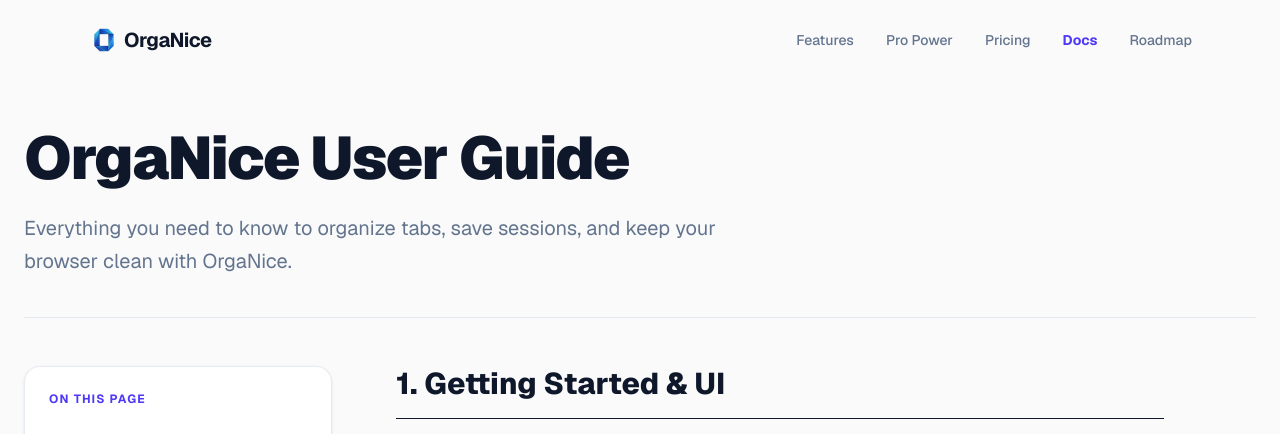
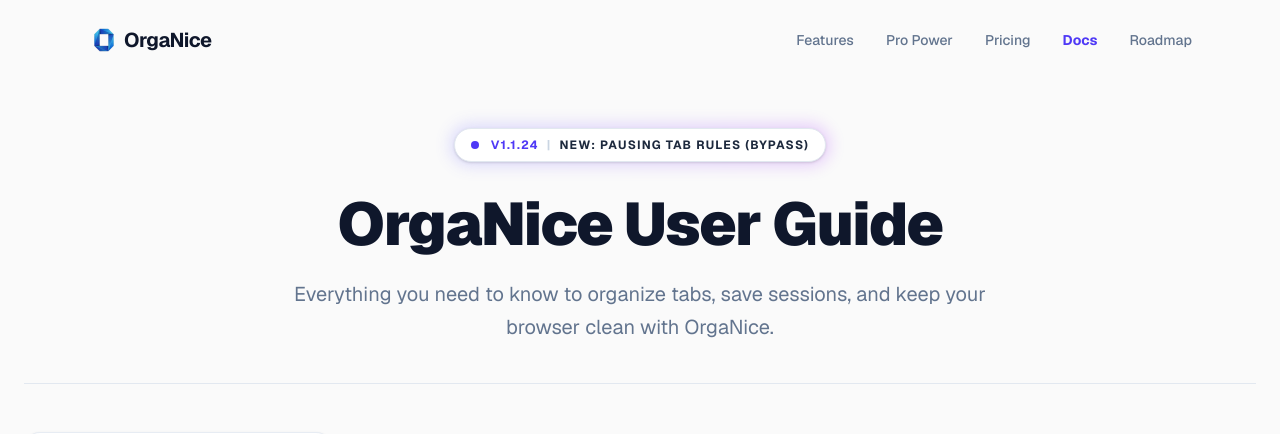
Before and after one commit to Khoaa123/OrgaNice_PlandingPage, a Next.js app: page /docs in a window 1280 px wide. Shown: the top 434 px of the page. Built offline with nearby package versions, Linux system fonts and the light colour scheme.

Commit message:
update code

```diff
--- a/app/docs/page.tsx
+++ b/app/docs/page.tsx
@@ -1,3 +1,4 @@
+import { Zap } from "lucide-react";
 import DocVideo from "../components/DocVideo";
 import Header from "../components/Header";
 import { Icons } from "../components/Icons";
@@ -37,7 +38,25 @@ export default function DocsPage() {
       <Header />
 
       <div className="max-w-7xl mx-auto px-4 sm:px-6 pt-32 pb-24">
-        <div className="mb-12 border-b border-slate-200 pb-10">
+        <div className="mb-12 border-b border-slate-200 pb-10 flex flex-col items-center text-center">
+          <div className="relative inline-block mb-8 group">
+            <div className="absolute -inset-1 bg-linear-to-r from-indigo-500 to-purple-600 rounded-full blur opacity-20 group-hover:opacity-40 transition duration-1000"></div>
+            <a
+              href="#automations"
+              className="relative inline-flex items-center gap-3 px-4 py-2 rounded-full bg-white border border-slate-200 text-slate-800 text-xs font-bold tracking-widest shadow-sm cursor-pointer hover:border-indigo-200 transition-colors"
+            >
+              <span className="relative flex h-2 w-2 shrink-0">
+                <span className="animate-ping absolute inline-flex h-full w-full rounded-full bg-indigo-500 opacity-75"></span>
+                <span className="relative inline-flex rounded-full h-2 w-2 bg-indigo-600"></span>
+              </span>
+              <p className="truncate uppercase">
+                <span className="text-indigo-600">v1.1.24</span>
+                <span className="mx-2 text-slate-300">|</span>
+                New: Pausing Tab Rules (Bypass)
+              </p>
+            </a>
+          </div>
+
           <h1 className="text-4xl md:text-6xl font-black text-slate-900 tracking-tight">
             OrgaNice User Guide
           </h1>
@@ -412,6 +431,29 @@ export default function DocsPage() {
                 </li>
               </ul>
 
+              <h3 className="text-xl font-bold text-slate-800 mt-8 mb-3">
+                Pausing Tab Rules (Bypass)
+              </h3>
+              <p className="text-slate-600 mb-4">
+                If you need to manually save tabs without triggering your active
+                rules, you can temporarily pause automations in two ways:
+              </p>
+              <ul className="list-disc pl-5 space-y-3 text-slate-700">
+                <li>
+                  <strong>Globally (Extension Menu):</strong> Open the OrgaNice
+                  popup menu and toggle <strong>Pause Save Rules</strong>. TThis
+                  bypasses all rules, allowing you to organize tabs manually.,
+                  allowing you to route tabs manually into a new session.
+                </li>
+                <li>
+                  <strong>Per Collection (Dashboard):</strong> Collections with
+                  active rules display a lightning icon ({" "}
+                  <Zap className="inline-block w-3.5 h-3.5 text-blue-500 mb-0.5" />{" "}
+                  ) next to their name. Click it to pause or resume rules for
+                  that specific collection.
+                </li>
+              </ul>
+
               <div className="bg-slate-50 border border-slate-200 rounded-xl p-5 mt-8">
                 <h4 className="font-semibold text-slate-800 flex items-center gap-2 mb-2">
                   Ignored URLs
```
